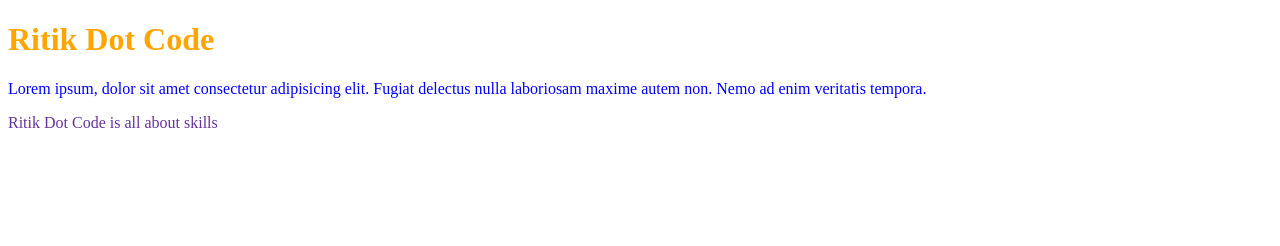
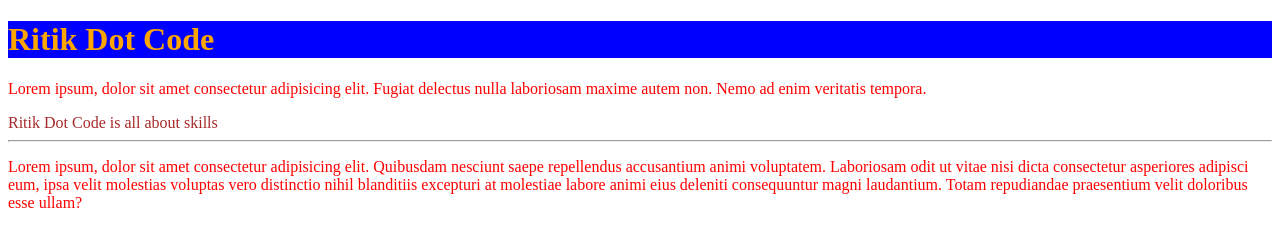
Before and after one commit to Ritik-dot-code/CSS3, a plain HTML site: page index.html in a window 1280 px wide. Drawn offline with Linux system fonts and the light colour scheme.

Commit message:
Selectors

```diff
--- /dev/null
+++ b/02.css
@@ -0,0 +1,17 @@
+/* *{
+    color: orange;
+} */
+/* (*) is universal selector */
+
+h1{
+    color: orange;
+}
+p{
+    color: red;
+}
+span{
+    color: brown;
+}
+.Ritik{
+    background-color: blue;
+}
--- a/index.html
+++ b/index.html
@@ -4,21 +4,21 @@
     <meta charset="UTF-8">
     <meta name="viewport" content="width=device-width, initial-scale=1.0">
     <title>Document</title>
-    <link rel="stylesheet" href="./01.css">
-    <style>
-        p{
-            color: blue;
-        }
-    </style>
+    <link rel="stylesheet" href="./02.css">
+
 </head>
 <body>
     <!-- inline css -->
-    <h1 style="color: orange;">Ritik Dot Code</h1>
+    <h1 class="Ritik">Ritik Dot Code</h1>
 
     <!-- internal css -->
      <p>Lorem ipsum, dolor sit amet consectetur adipisicing elit. Fugiat delectus nulla laboriosam maxime autem non. Nemo ad enim veritatis tempora.</p>
 
      <!-- external css -->
       <span>Ritik Dot Code is all about skills </span>
+      <hr>
+
+
+      <p>Lorem ipsum, dolor sit amet consectetur adipisicing elit. Quibusdam nesciunt saepe repellendus accusantium animi voluptatem. Laboriosam odit ut vitae nisi dicta consectetur asperiores adipisci eum, ipsa velit molestias voluptas vero distinctio nihil blanditiis excepturi at molestiae labore animi eius deleniti consequuntur magni laudantium. Totam repudiandae praesentium velit doloribus esse ullam?</p>
 </body>
 </html>
```
